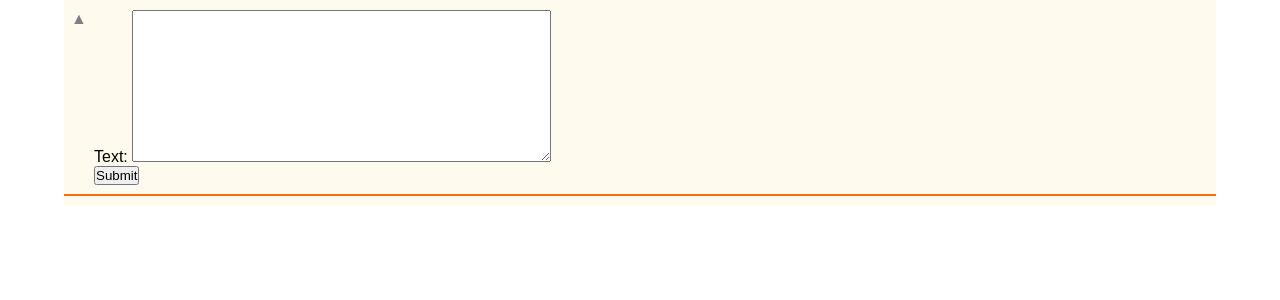
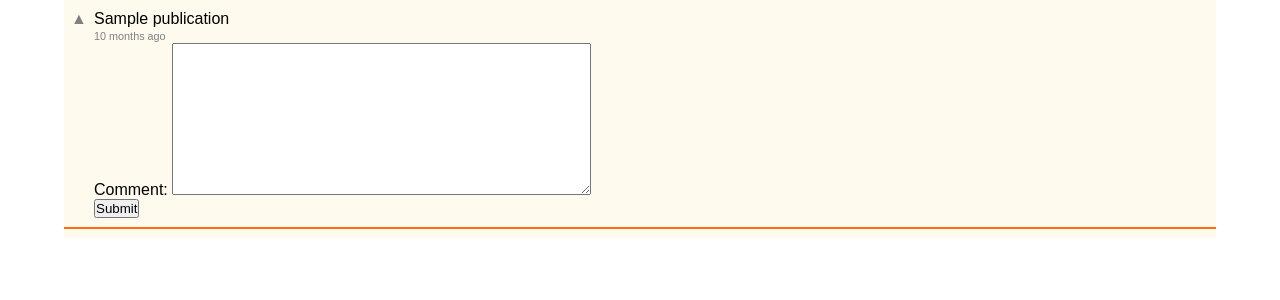
Before and after one commit to margaritageleta/aswapp, a Django app: a page that uses aswapp/templates/contribution.html in a window 1280 px wide. Shown: the part 30-330 px from the top of the page. Run offline with Django 3.2, Linux system fonts and the light colour scheme; tables that the repository leaves empty hold one stand-in row (values such as "Sample post").

Commit message:
Contribution View to Class

```diff
--- a/aswapp/aswapp/urls.py
+++ b/aswapp/aswapp/urls.py
@@ -18,7 +18,7 @@ from django.urls import path
 from django.conf import settings
 from django.conf.urls import include, url
 from django.conf.urls.static import static
-from contributions.views import NewsView, NewestView
+from contributions.views import NewsView, NewestView, PublicationView
 
 urlpatterns = [
     path(r'admin/', admin.site.urls),
--- a/aswapp/contributions/urls.py
+++ b/aswapp/contributions/urls.py
@@ -6,6 +6,6 @@ urlpatterns = [
     url(r'news', views.NewsView.as_view(), name='news_view'),
     url(r'newest', views.NewestView.as_view(), name='newest_view'),
     url(r'submit/', views.SubmitView.as_view(), name='submit_contribution'),
-    url(r'^(?P<kind>[-\w]+)/(?P<id>[0-9A-Za-z_\-]+)/$', views.show_contribution_view, name='show_contribution_view'),
+    url(r'^item/(?P<id>[0-9A-Za-z_\-]+)/$', views.PublicationView.as_view(), name='show_contribution_view'),
     # url (r'comment/', views.ContributionView.as_view(), name = 'comment')
 ]
--- a/aswapp/contributions/views.py
+++ b/aswapp/contributions/views.py
@@ -6,8 +6,9 @@ from django.views.generic import FormView
 from .forms import SubmissionForm
 from django.views import View
 # from django.contrib import messages
-# from django.urls import reverse
+from django.urls import reverse
 from django import forms
+from contributions.forms import CommentForm
 
 # Create your views here.
 
@@ -118,57 +119,26 @@ class SubmitView(FormView):
 
         return HttpResponseRedirect("/news")
 
-class PublicationView():
-    #This class manages to show a particular publication (Url or Ask) and show its comments and the replies to each comment.
-    pass
+class PublicationView(View):
+    # This class manages to show a particular publication
+    # (URL or Ask) and show its comments and the replies to each comment
 
-class CommentForm(forms.Form):
-    text = forms.CharField(widget=forms.Textarea(attrs={'rows': 10, 'cols': 50}), max_length=160)
+    template_name = "contribution.html"
+    publication = None
 
+    def get(self, request, id, *args, **kwargs):
+        # This method builds the client page newests.html with the publications sorted
+        try:
+            publication = Publication.objects.filter(id=id).first()
+            replies = Comment.objects.filter(referenced_publication=self.publication, parent=None)
+        except Exception as e:
+            # back to square one
+            return HttpResponseRedirect(reverse('news_view'))
 
-
-def show_contribution_view (request, kind, id):
-
-     # get the contrib from the db
-    try:
-        # if kind == 'ask':
-        #     contribution = Ask.objects.filter(id = id).first()
-        # elif kind == 'url':
-        #     contribution = Url.objects.filter(id = id).first()
-        # else:
-        #     print('nonsense')
-        #     raise Exception
-        p = Publication.objects.filter(id = 1).first()
-        replies = Comment.objects.filter(referenced_publication=p, parent=None)
-
-    except:
-        contribution = None
-
-    # # back to square one
-    # if contribution is None:
-    #     return HttpResponseRedirect(reverse('news_view'))
-
-    context = {
-        'contribution': replies,
-        'form': CommentForm()
-
-    }
-    # get_comment(request)
-    return render(request, "contribution.html", context)
-
-# class ContributionView(FormView):
-#     pass
-#     form_class = CommentForm
-#     template_name = 'contribution.html'
-#     context = {}
-
-#     def form_valid(self, form):
-#         data = form.cleaned_data
-#         text = data['comment']
-
-#         new_comment = Comment(title=' ', content=text)
-
-#         new_comment.save()
-
-
-#         return HttpResponseRedirect(reverse('news_view'))
+        context = {
+            'contribution': publication,
+            'form': CommentForm(),
+            'replies': replies
+        }
+        # get_comment(request)
+        return render(request, "contribution.html", context)
--- a/aswapp/templates/contribution.html
+++ b/aswapp/templates/contribution.html
@@ -11,7 +11,7 @@
             <div>
                 <p class="title">{{ contribution.title }}</p>
                 <!--<p>{{ contribution.content }}</p>-->
-                <p class="created-at"><a href="{% url 'show_contribution_view' kind=contribution.kind id=contribution.id %}">{{ contribution.created_at|naturaltime }}</a></p>
+                <p class="created-at"><a href="{% url 'show_contribution_view' id=contribution.id %}">{{ contribution.created_at|naturaltime }}</a></p>
                 <form action="/comment/", method="POST">
                     {% csrf_token %}
                     {{ form.as_p }}
--- a/aswapp/templates/news.html
+++ b/aswapp/templates/news.html
@@ -12,7 +12,7 @@
             <div>
                 <p class="title">{{ contribution.title }}</p>
                 <!--<p>{{ contribution.content }}</p>-->
-                <p class="created-at"><a href="{% url 'show_contribution_view' kind=contribution.kind id=contribution.id %}">{{ contribution.created_at|naturaltime }}</a></p>
+                <p class="created-at"><a href="{% url 'show_contribution_view' id=contribution.id %}">{{ contribution.created_at|naturaltime }}</a></p>
             </div>
         </div>
     </div>
```
